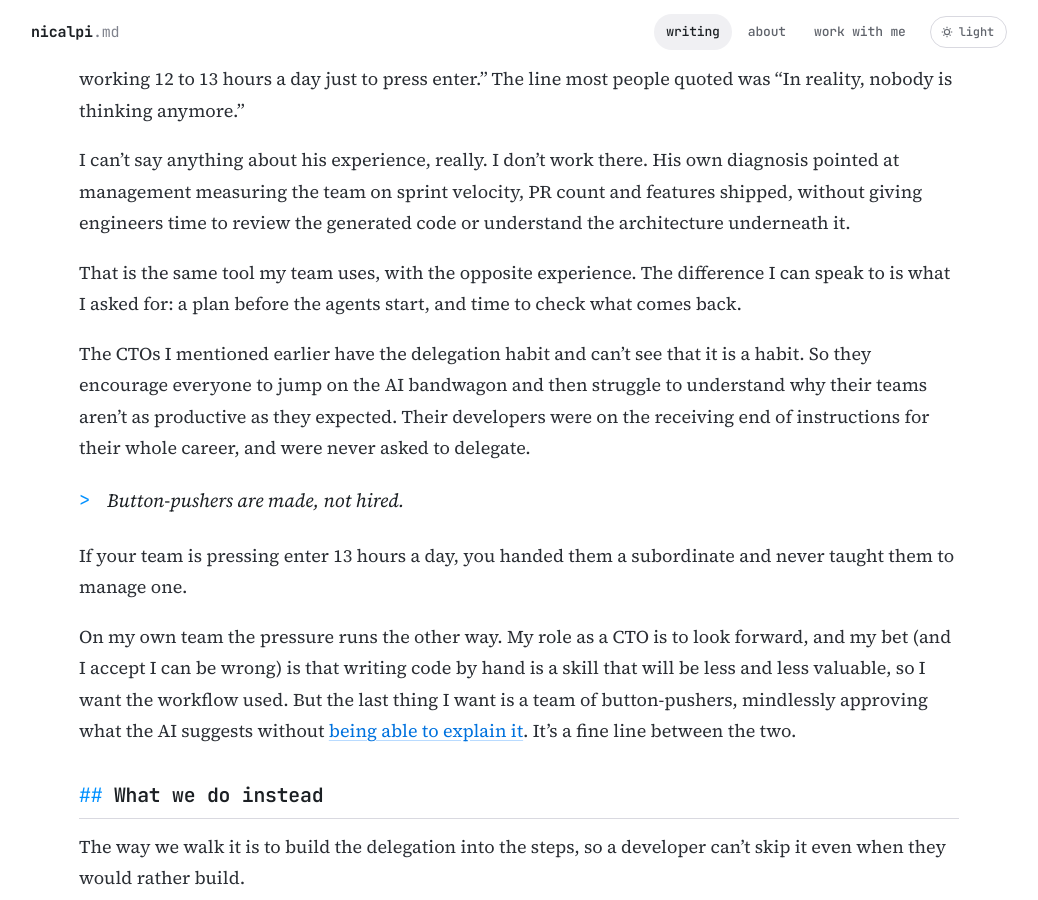
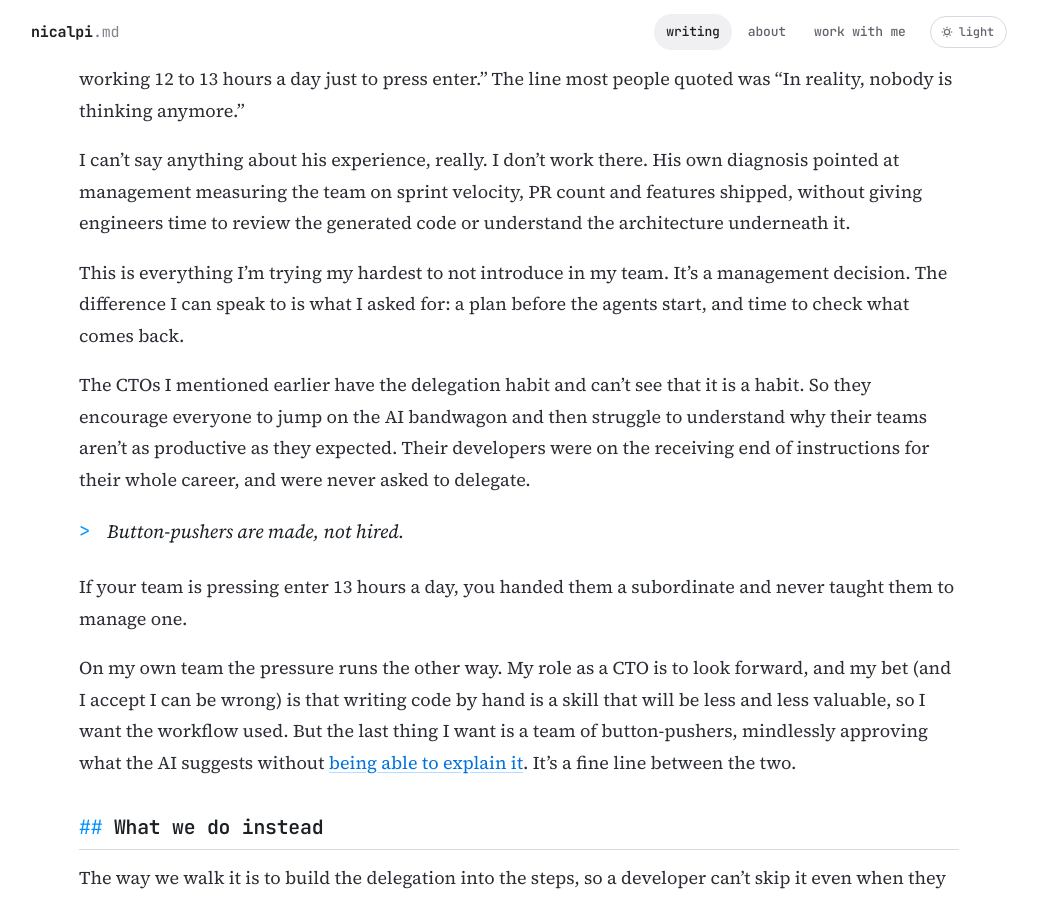
Before and after one commit to nicalpi/nicalpi.com, a Jekyll site: the page built from _posts/2026-09-22-nobody-taught-developers-to-delegate.md, in a window 1280 px wide and 900 px high, scrolled down 2762 px. Shown: the whole window, without its empty margins (121-1159 px from the left). Built offline with Jekyll 4.4.1, drawn with Linux system fonts in a browser that asks for light colours.

Commit message:
Reword the same-tool line in the delegation post
Co-Authored-By: Claude Fable 5.1 <noreply@anthropic.com>

```diff
--- a/_posts/2026-09-22-nobody-taught-developers-to-delegate.md
+++ b/_posts/2026-09-22-nobody-taught-developers-to-delegate.md
@@ -50,7 +50,7 @@ On 20 September a developer posting as [v0xium wrote a thread on X](https://x.co
 
 I can't say anything about his experience, really. I don't work there. His own diagnosis pointed at management measuring the team on sprint velocity, PR count and features shipped, without giving engineers time to review the generated code or understand the architecture underneath it.
 
-That is the same tool my team uses, with the opposite experience. The difference I can speak to is what I asked for: a plan before the agents start, and time to check what comes back.
+This is everything I'm trying my hardest to not introduce in my team. It's a management decision. The difference I can speak to is what I asked for: a plan before the agents start, and time to check what comes back.
 
 The CTOs I mentioned earlier have the delegation habit and can't see that it is a habit. So they encourage everyone to jump on the AI bandwagon and then struggle to understand why their teams aren't as productive as they expected. Their developers were on the receiving end of instructions for their whole career, and were never asked to delegate.
 
```
